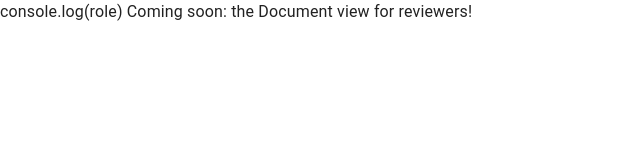
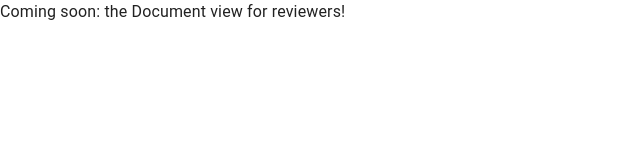
Before and after one commit to shadowshak/Digital-Imprimatur-mirror, a React (Create React App) app: page /reviewer/document in a window 1280 px wide. Shown: the top 160 px of the page, without its empty margins (0-640 px from the left). Built offline with nearby package versions, Linux system fonts and the light colour scheme.

Commit message:
remove console log

```diff
--- a/src/scenes/document/Index.js
+++ b/src/scenes/document/Index.js
@@ -1,9 +1,7 @@
 import React from "react";
 
 function Document({ role }) {
-  return (
-    <div>console.log(role) Coming soon: the Document view for {role}s!</div>
-  );
+  return <div>Coming soon: the Document view for {role}s!</div>;
 }
 
 export default Document;
```
